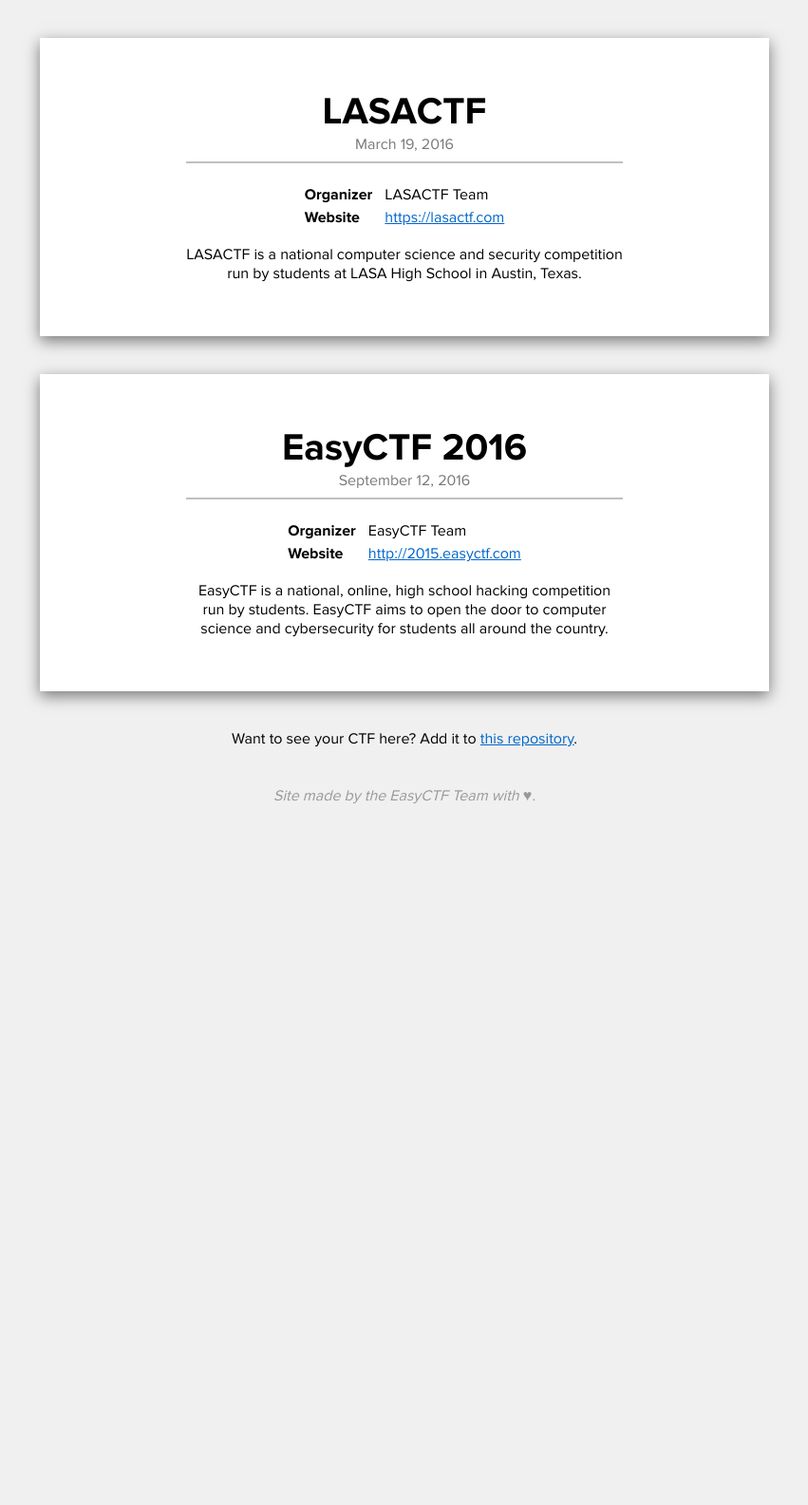
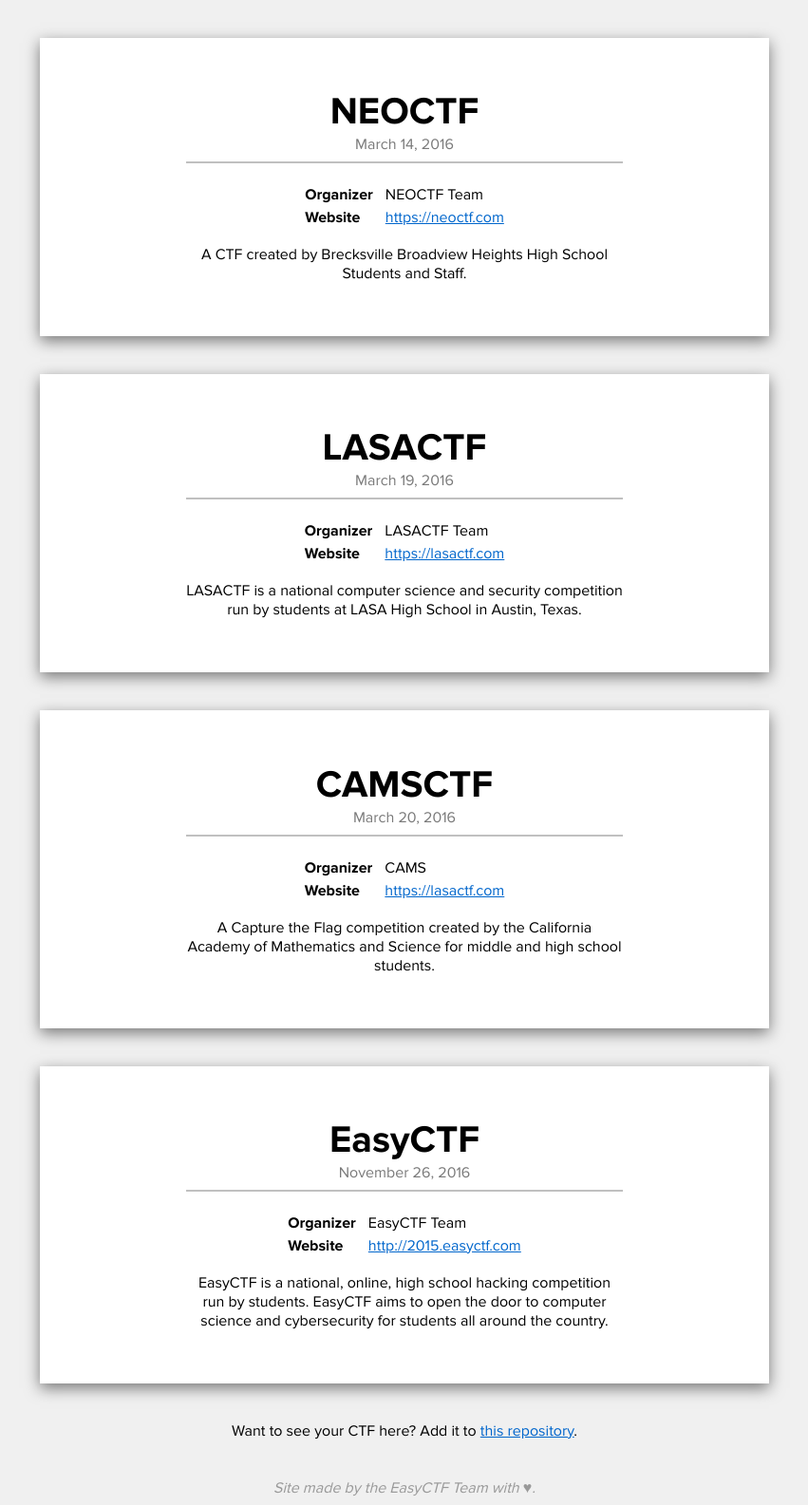
Before and after one commit to easyctf/calendar, a Jekyll site: the page built from index.html, in a window 1280 px wide. Shown: the whole page at 95% size, without its empty margins (214-1065 px from the left). Built offline with Jekyll 4.4.1, drawn with Linux system fonts in a browser that asks for light colours; nearby versions of some CDN libraries; before the commit the page ends 900 px from its top, so only the background shows below that.

Commit message:
Update events.yml

```diff
--- a/_data/events.yml
+++ b/_data/events.yml
@@ -1,4 +1,10 @@
 ---
+-
+  name: NEOCTF
+  start_timestamp: 1457974800
+  organizer: NEOCTF Team
+  website: https://neoctf.com
+  description: A CTF created by Brecksville Broadview Heights High School Students and Staff.
 -
   name: LASACTF
   start_timestamp: 1458406800
@@ -6,8 +12,14 @@
   website: https://lasactf.com
   description: LASACTF is a national computer science and security competition run by students at LASA High School in Austin, Texas.
 -
-  name: EasyCTF 2016
-  start_timestamp: 1473667925
+  name: CAMSCTF
+  start_timestamp: 1458493200
+  organizer: CAMS
+  website: https://lasactf.com
+  description: A Capture the Flag competition created by the California Academy of Mathematics and Science for middle and high school students.
+-
+  name: EasyCTF
+  start_timestamp: 1480179600
   organizer: EasyCTF Team
   website: http://2015.easyctf.com
   description: EasyCTF is a national, online, high school hacking competition run by students. EasyCTF aims to open the door to computer science and cybersecurity for students all around the country.
```
